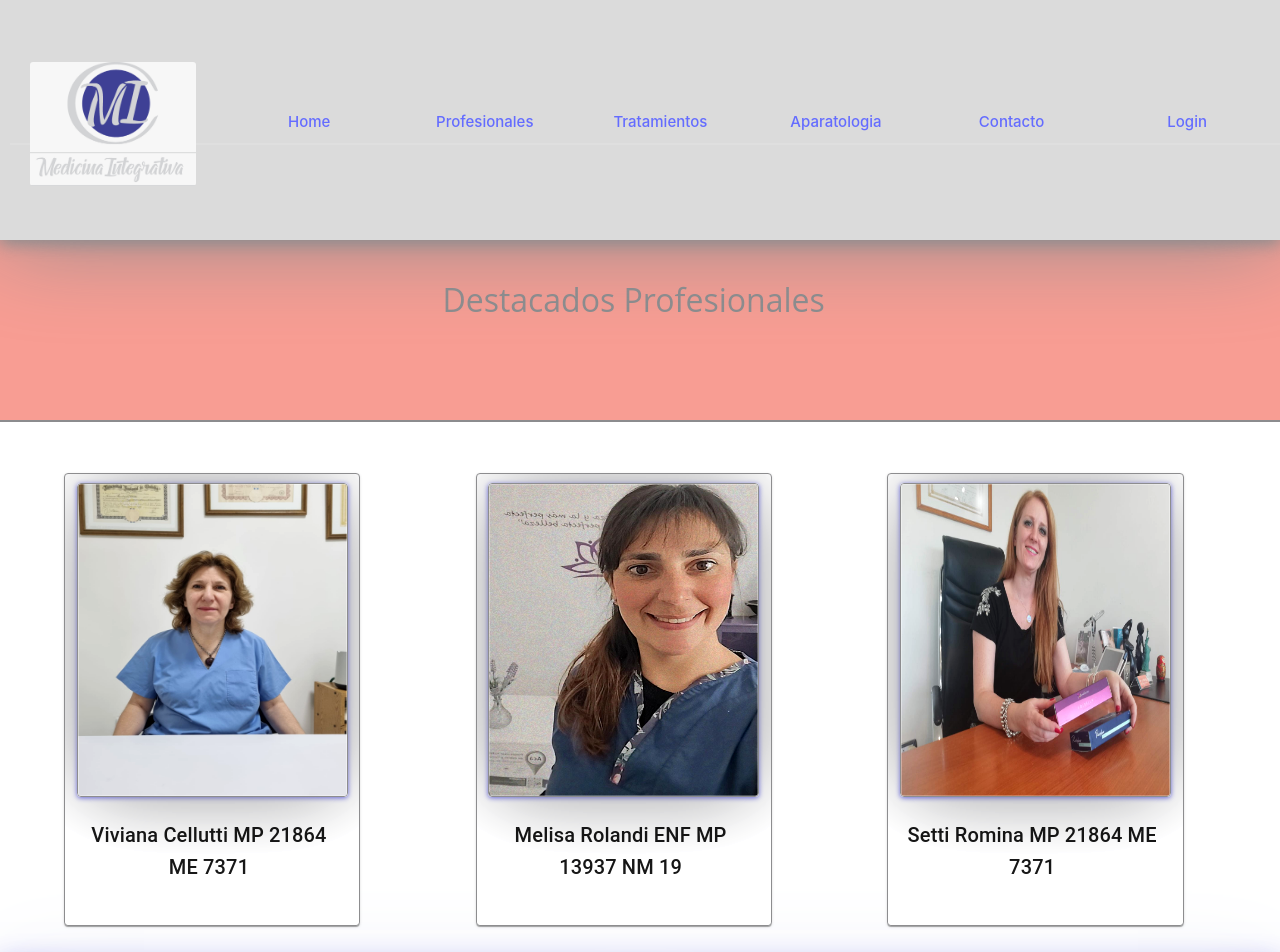
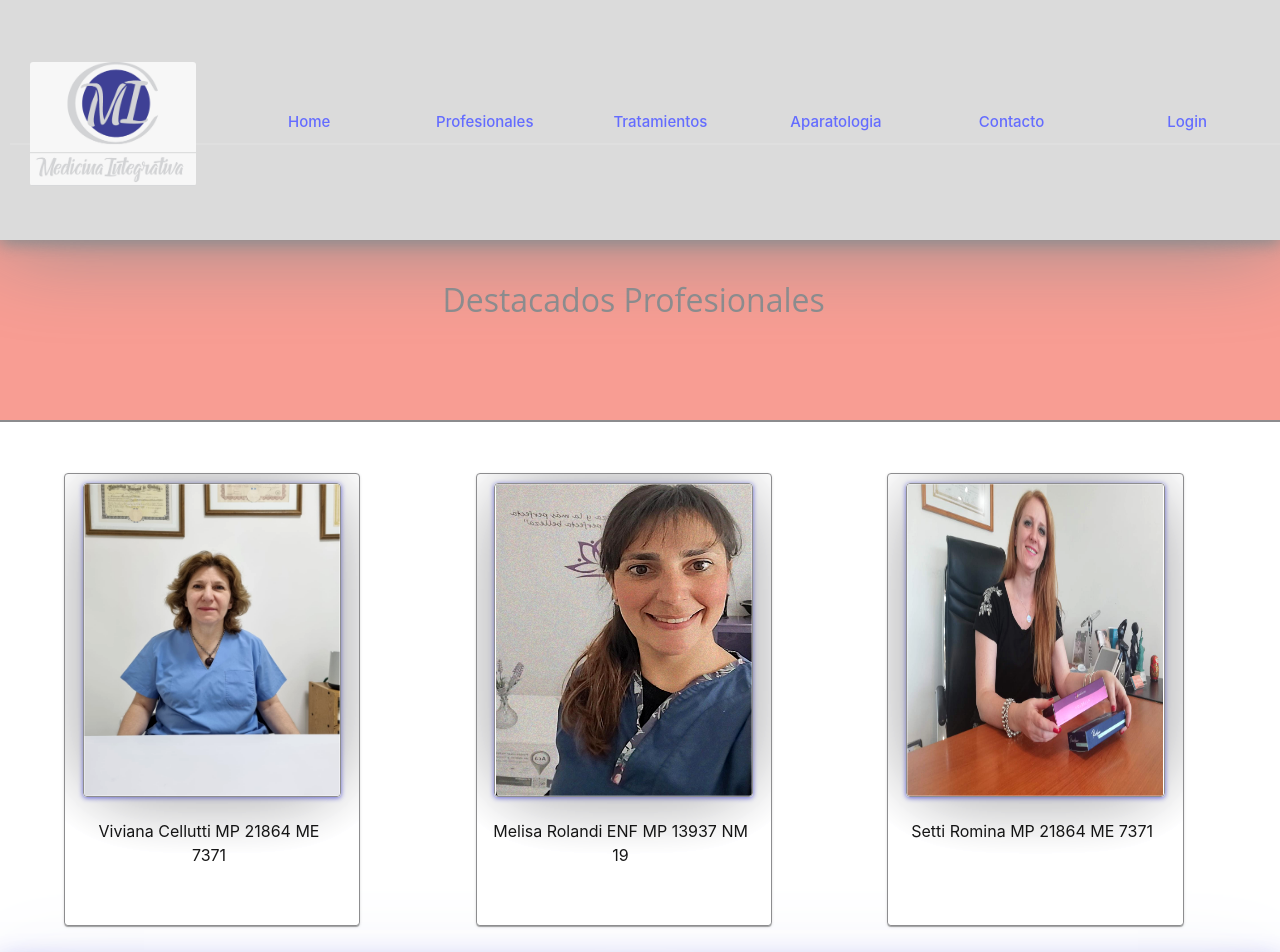
Before and after one commit to ginofrancocba/medicinaIntegrativaFront, a React (Vite) app: page /Profesionales in a window 1280 px wide. Shown: the top 952 px of the page. Built offline with nearby package versions, Linux system fonts and the light colour scheme.

Commit message:
Add Change Profesionale JSX y CSS

```diff
--- a/src/views/Profesionales.css
+++ b/src/views/Profesionales.css
@@ -33,12 +33,14 @@
    opacity: 1;
    filter: contrast(120%);
    object-fit: cover;
-   transition: .4s ease;
-   border: 2px solid var(--semi-oscuro) ;
+   transition: .3s ease;
+   color: var(--semi-oscuro);
+   box-shadow: var(--semi-oscuro) 0px 0px 55px, var(--azul) 0px 1px 5px ;
+   border: 1.6px solid var(--semi-oscuro) ;
 }
 
 .prof-card-img {
-    width: 21vw;
+    width: 20vw;
     height: 39vh;
     padding: 0.1% 0.1% 0.1% 0.1%;
     margin: 3% 2% 0% 2%;
@@ -49,9 +51,13 @@
 }
 
 .MuiCardContent-root {
-    font-size: 20px;
+    font-size: 1rem;
     width: 20vw;
     height: 10vh;
     padding: 0.1% 0.1% 0.1% 0.1%;
     margin: 0% 0% 0% 0%;
 }
+
+.MuiTypography-h6 {
+    font-size: 1rem;
+}
--- a/src/views/Profesionales.jsx
+++ b/src/views/Profesionales.jsx
@@ -10,10 +10,10 @@ function ProfesionalCard({imgSrc, alt, name, title }) {
              <Card className='profesional-card'>
                 <img className="prof-card-img" src={imgSrc} alt={alt} />
                 <CardContent>
-                    <Typography variant="h6">{name}</Typography>
+                    <Typography variant="h7">{name}</Typography>
                 </CardContent>
                 <CardContent>
-                    <Typography variant="h6">{title}</Typography>
+                    <Typography variant="h7">{title}</Typography>
                 </CardContent>
                 </Card>
     );
```
